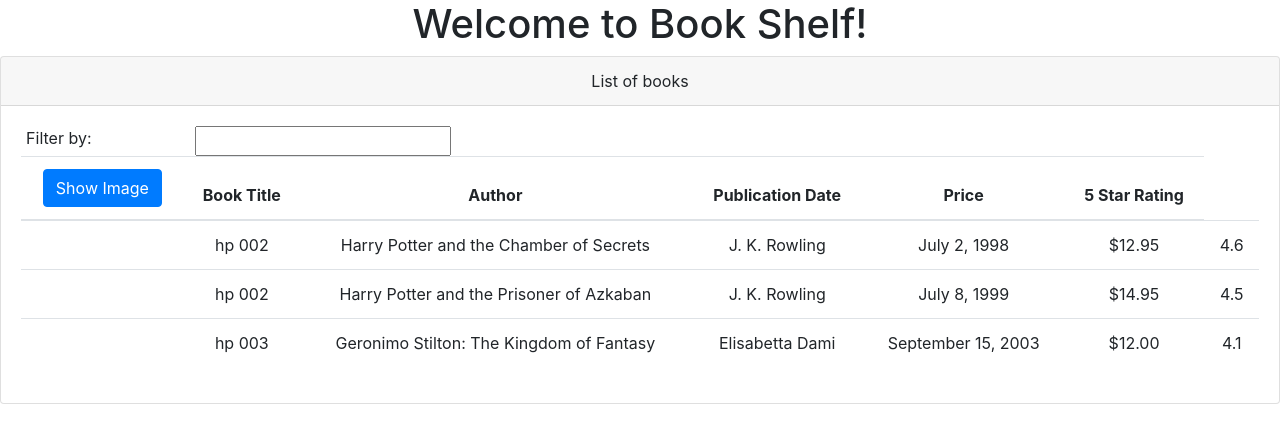
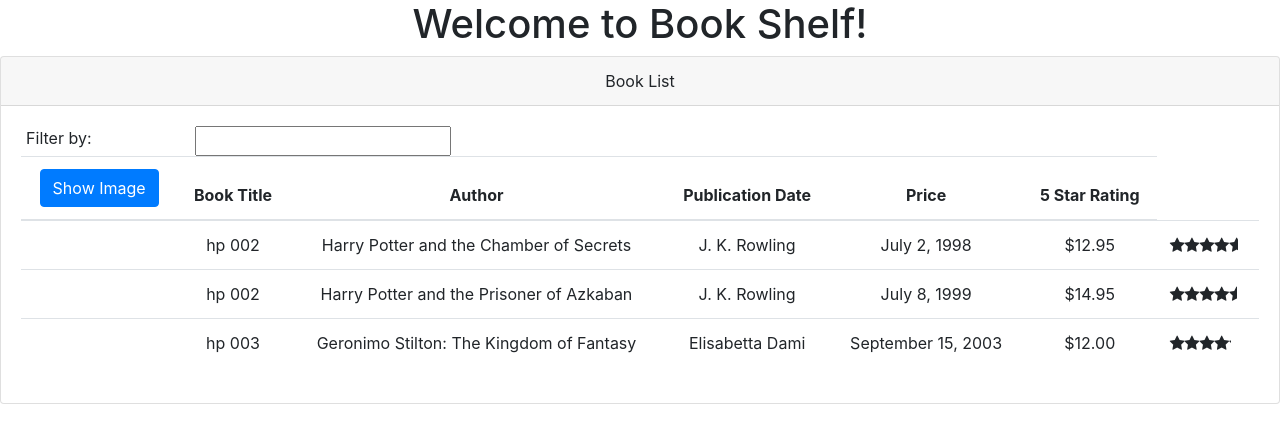
Before and after one commit to GowriKrishnamurthy/BookShelf, an Angular app: page / in a window 1280 px wide. Shown: the top 442 px of the page. Built offline with nearby package versions, Linux system fonts and the light colour scheme.

Commit message:
event handler on container comp

```diff
--- a/src/app/books/book-list/book-list.component.html
+++ b/src/app/books/book-list/book-list.component.html
@@ -1,24 +1,28 @@
 <div class="card">
-    <div class="card-header">List of books</div>
+    <div class="card-header">{{pageTitle}}</div>
     <div class="card-body">
         <div class="row">
             <div class="col-md-1">Filter by:</div>
-            <div class='col-md-4'>
-                <input type='text'
-                       [(ngModel)]='filterString' />
-              </div>
+            <div class="col-md-4">
+                <input
+                    type="text"
+                    [(ngModel)]="filterString"
+                >
+            </div>
         </div>
-        <div class='row'
-        *ngIf='filterString'>
-          <div class='col-md-6'>
-            <h4>
-              Filtered by: {{filterString}}
-            </h4>
-          </div>
+        <div
+            class="row"
+            *ngIf="filterString"
+        >
+            <div class="col-md-6">
+                <h4>Filtered by: {{filterString}}</h4>
+            </div>
         </div>
         <div class="table-responsive">
-            <table class="table"
-            *ngIf='list_books && list_books.length'>
+            <table
+                class="table"
+                *ngIf="list_books && list_books.length"
+            >
                 <thead>
                     <tr>
                         <th>
@@ -47,12 +51,22 @@
                                 [style.margin.px]="imgMargin"
                             >
                         </td>
-                        <td>{{ book.bookCode | lowercase | convertCharToSpace: '-' }}</td>
+                        <td>
+                            {{ book.bookCode | lowercase | convertCharToSpace: '-' }}
+                        </td>
                         <td>{{ book.bookTitle }}</td>
                         <td>{{ book.author }}</td>
                         <td>{{ book.PublicationDate }}</td>
-                        <td>{{ book.price  | currency:'USD':'symbol':'1.2-2' }}</td>
-                        <td>{{book.starRating}}</td>
+                        <td>
+                            {{ book.price  | currency:'USD':'symbol':'1.2-2' }}
+                        </td>
+                        <td>
+                        <bookshelf-star
+                            [rating]="book.starRating"
+                            (ratingClicked)="onRatingClicked($event)"
+                        >
+                        </bookshelf-star>
+
                     </tr>
                 </tbody>
             </table>
--- a/src/app/books/book-list/book-list.component.ts
+++ b/src/app/books/book-list/book-list.component.ts
@@ -80,5 +80,7 @@
   toggleImage(): void {
     this.showImage = !this.showImage;
   }
-
+  onRatingClicked(message: string): void {
+    this.pageTitle = 'Product List: ' + message;
+  }
 }
```
